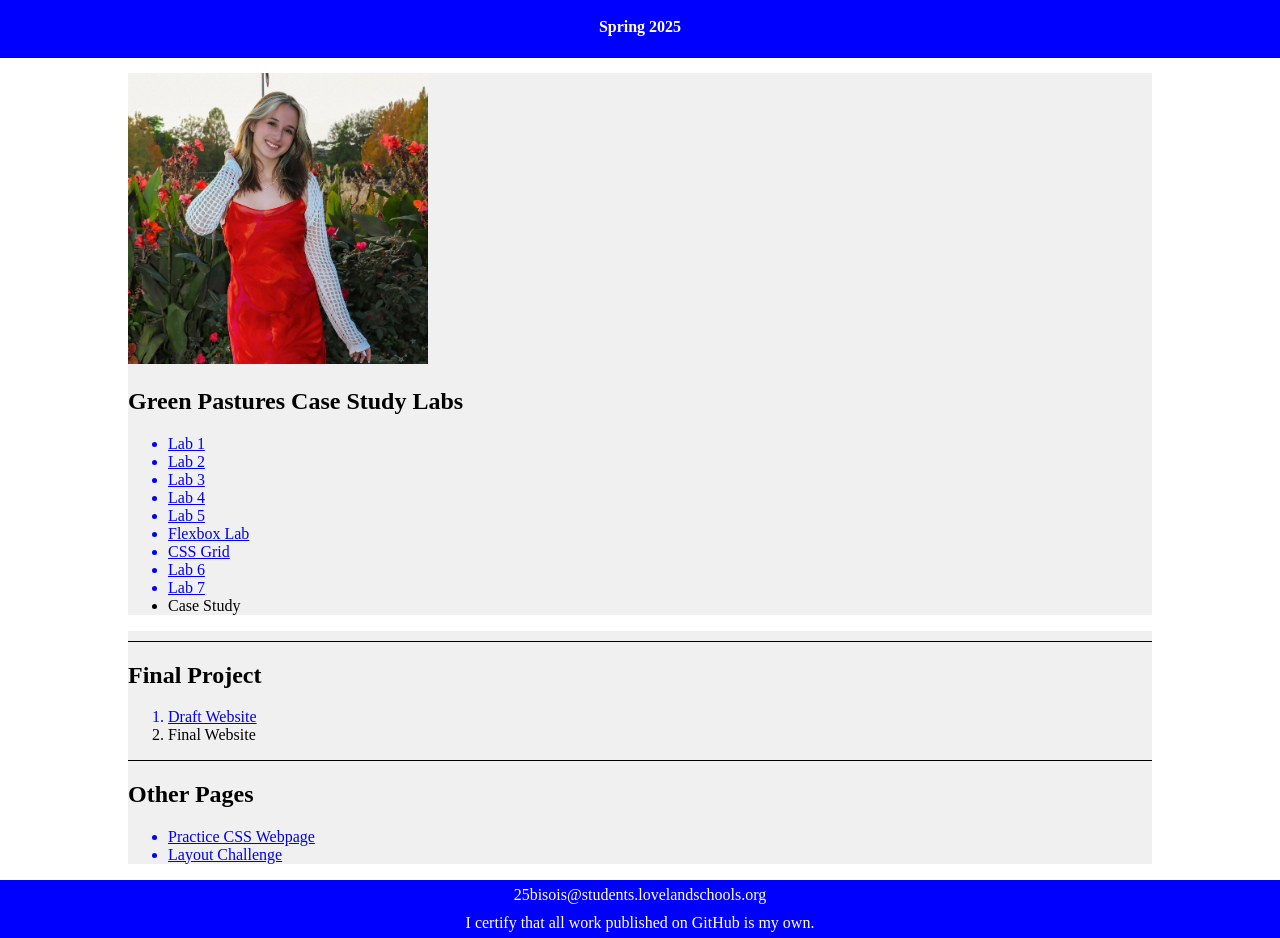
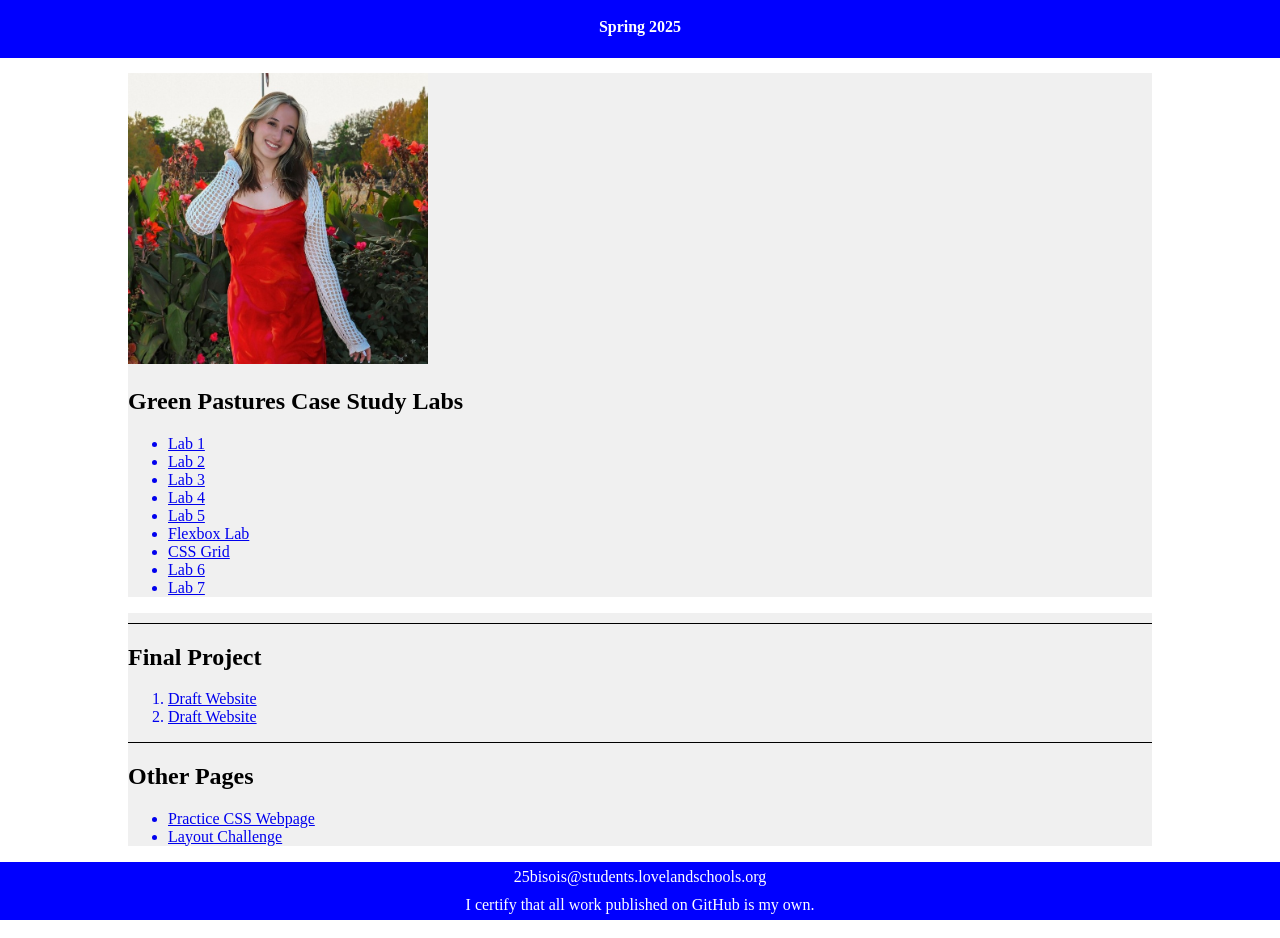
Before and after one commit to izzys0fia/PortfolioIndex, a plain HTML site: page index.html in a window 1280 px wide. Shown: the part 102-1040 px from the top of the page. Drawn offline with Linux system fonts and the light colour scheme.

Commit message:
Update index.html

```diff
--- a/index.html
+++ b/index.html
@@ -72,7 +72,6 @@
                 <a href="https://izzys0fia.github.io/Grid/" target="_blank"><li>CSS Grid</li></a>
                 <a href="https://izzys0fia.github.io/Green-Pastures6/" target="_blank"><li>Lab 6</li></a>
                 <a href="https://izzys0fia.github.io/Green-Pastures7/" target="_blank"><li>Lab 7</li></a>
-                <li>Case Study</li>
             </ul>
         </section>
 
@@ -81,7 +80,7 @@
             <h2>Final Project</h2>
             <ol>
                 <a href="https://izzys0fia.github.io/Webframe/" target="_blank"><li>Draft Website</li></a>
-                <li>Final Website</li>
+                <a href="https://izzys0fia.github.io/FinalProject/" target="_blank"><li>Draft Website</li></a>
             </ol>
 			<hr style="border: none; height: 0.3px; background-color: black; width: 100%; margin: 0;">
 			<h2>Other Pages</h2>
```
